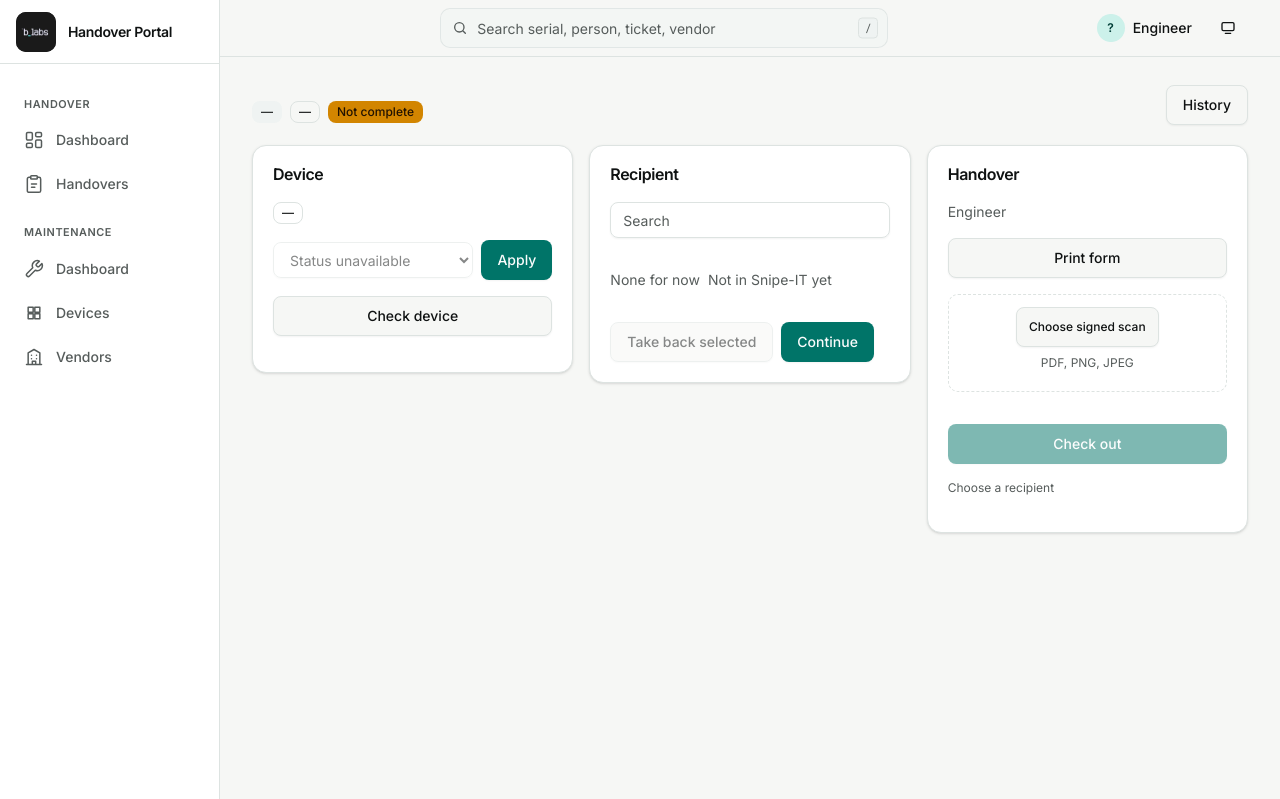
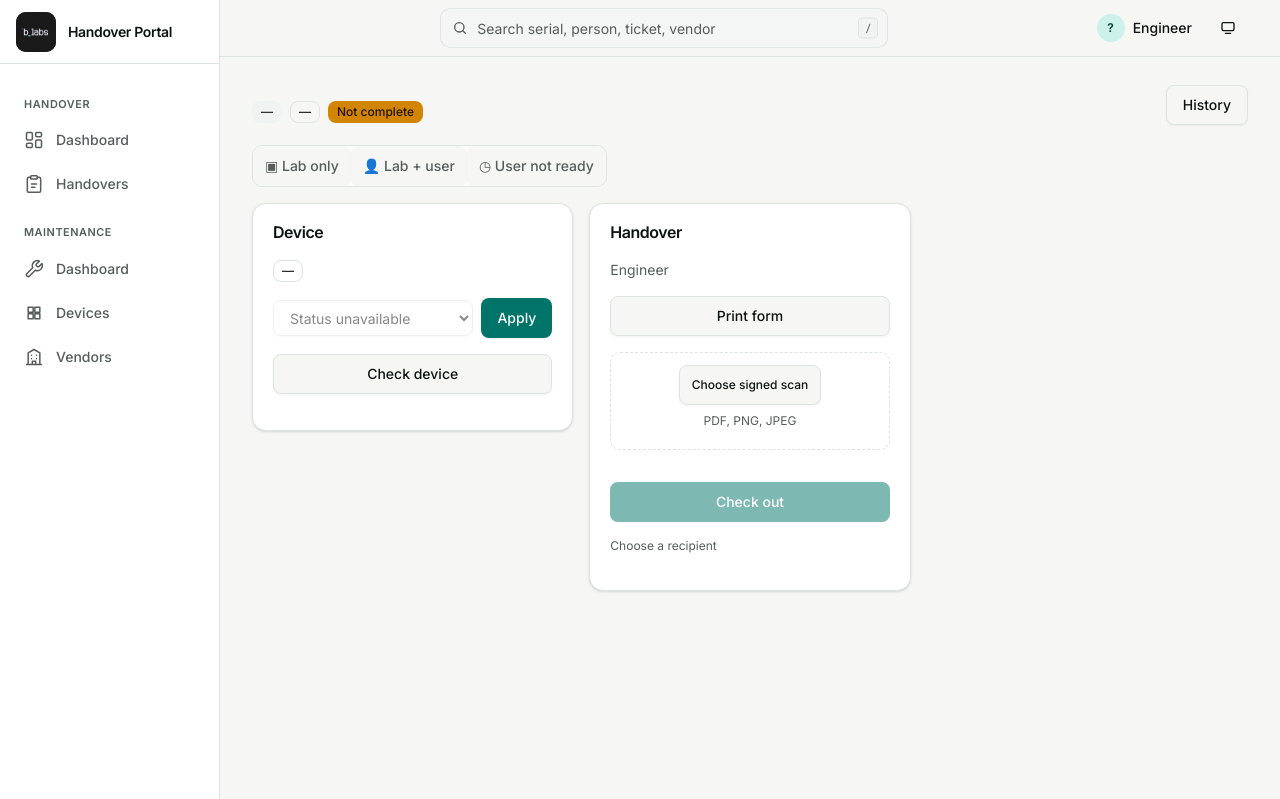
Before and after one commit to adelromany/auto-check-asset-management, a FastAPI app: template templates/handover_case.html in a window 1280 px wide. Shown: the top 799 px of the page. Run offline with FastAPI, Linux system fonts and the light colour scheme; the template is opened without the code that fills it, so the values that code supplies are empty; parts of the project's set-up code (start-up, migrations or seed data) failed here and were passed over.

Commit message:
part2 step4: choose and render handover types in the UI

```diff
--- a/static/js/handover-case.js
+++ b/static/js/handover-case.js
@@ -34,8 +34,25 @@
     return chip;
   }
 
+  function renderMode(data) {
+    document.querySelectorAll("[data-case-mode]").forEach(function (button) {
+      button.setAttribute("aria-pressed", button.getAttribute("data-case-mode") === data.mode ? "true" : "false");
+    });
+    var panels = {
+      "[data-device-panel]": true,
+      "[data-recipient-panel]": data.mode === "snipeit",
+      "[data-waiting-user-panel]": data.mode === "pending_user",
+      "[data-handover-panel]": data.mode !== "none",
+    };
+    Object.keys(panels).forEach(function (selector) {
+      var panel = document.querySelector(selector);
+      if (panel) panel.classList.toggle("hidden", !panels[selector]);
+    });
+  }
+
   function renderDetail(data) {
     detail = data;
+    renderMode(data);
     var outcome = document.querySelector("[data-case-outcome]");
     if (outcome) {
       outcome.textContent = outcomeLabel(data.outcome);
@@ -60,7 +77,7 @@
         missing.appendChild(portal.el("span", "badge badge-outline", part.replace(/_/g, " ")));
       });
     }
-    var canCheckout = data.recipient_mode === "snipeit" && !!data.recipient_snipeit_id;
+    var canCheckout = data.mode === "snipeit" && !!data.recipient_snipeit_id;
     var checkoutStage = (data.stages || []).find(function (stage) { return stage.stage === "checkout"; });
     var checkout = document.querySelector("[data-checkout]");
     var reason = document.querySelector("[data-checkout-reason]");
@@ -142,7 +159,8 @@
       pick.addEventListener("click", function () {
         portal.setBusy(row, true);
         portal.apiJson(base + "/recipient", { method: "POST", body: JSON.stringify({ mode: "snipeit", user_id: candidate.id }) })
-          .then(loadDetail).catch(function (error) { portal.setBusy(row, false); portal.toast(error.message, "error"); });
+          .then(function (data) { renderDetail(data); loadRecipientItems(); })
+          .catch(function (error) { portal.setBusy(row, false); portal.toast(error.message, "error"); });
       });
       row.appendChild(pick);
       results.appendChild(row);
@@ -150,7 +168,12 @@
   }
 
   function loadRecipientItems() {
-    if (!detail || detail.recipient_mode !== "snipeit") return;
+    if (!detail || detail.mode !== "snipeit") {
+      items = [];
+      var emptyHost = document.querySelector("[data-recipient-items]");
+      if (emptyHost) emptyHost.textContent = "";
+      return;
+    }
     portal.request(base + "/recipient/items").then(function (data) {
       items = data || [];
       var host = document.querySelector("[data-recipient-items]");
@@ -218,18 +241,13 @@
       if (window.syncFlow) window.syncFlow.open({ handoverId: caseId, expectedSerial: document.body.getAttribute("data-case-serial") });
       else portal.toast("Device check is unavailable.", "error");
     }
-    if (target.closest("[data-recipient-none]")) {
-      portal.apiJson(base + "/recipient", { method: "POST", body: JSON.stringify({ mode: "none" }) })
-        .then(loadDetail).catch(function (error) { portal.toast(error.message, "error"); });
-    }
-    if (target.closest("[data-recipient-external]")) {
-      document.querySelector("[data-recipient-external-fields]").classList.remove("hidden");
-    }
-    if (target.closest("[data-recipient-save]")) {
-      var name = document.querySelector("[data-recipient-name]").value.trim();
-      var email = document.querySelector("[data-recipient-email]").value.trim();
-      portal.apiJson(base + "/recipient", { method: "POST", body: JSON.stringify({ mode: "not_in_snipeit", name: name, email: email }) })
-        .then(loadDetail).catch(function (error) { portal.toast(error.message, "error"); });
+    var modeButton = target.closest("[data-case-mode]");
+    if (modeButton) {
+      portal.apiJson(base + "/mode", {
+        method: "POST",
+        body: JSON.stringify({ mode: modeButton.getAttribute("data-case-mode") }),
+      }).then(function (data) { renderDetail(data); loadRecipientItems(); })
+        .catch(function (error) { portal.toast(error.message, "error"); });
     }
     if (target.closest("[data-take-back-selected]")) {
       var selected = Array.prototype.slice.call(document.querySelectorAll("[data-take-back]:checked")).map(function (node) { return Number(node.value); });
--- a/static/js/shell.js
+++ b/static/js/shell.js
@@ -323,9 +323,38 @@
     var priority = null;
     var notes = null;
     var engineer = null;
-    var actions = portal.formActions("Register");
+    var actions = portal.formActions(isMaintenance ? "Register" : "Start");
+    var selectedMode = null;
     form.appendChild(portal.field("Serial", serial, isMaintenance ? "The device that needs repair" : "The device leaving or returning"));
     form.appendChild(match);
+    if (!isMaintenance) {
+      var modes = portal.el("div", "case-mode-choices");
+      modes.setAttribute("role", "group");
+      modes.setAttribute("aria-label", "Handover type");
+      [
+        { mode: "none", label: "Lab only", icon: "▣" },
+        { mode: "snipeit", label: "Lab + user", icon: "👤" },
+        { mode: "pending_user", label: "User not ready", icon: "◷" },
+      ].forEach(function (item) {
+        var choice = portal.actionButton("", "btn btn-outline mode-choice");
+        choice.setAttribute("data-new-mode", item.mode);
+        choice.setAttribute("aria-pressed", "false");
+        var icon = portal.el("span", "mode-choice-icon", item.icon);
+        icon.setAttribute("aria-hidden", "true");
+        choice.appendChild(icon);
+        choice.appendChild(portal.el("span", "", item.label));
+        choice.addEventListener("click", function () {
+          selectedMode = item.mode;
+          modes.querySelectorAll("[data-new-mode]").forEach(function (button) {
+            button.setAttribute("aria-pressed", button === choice ? "true" : "false");
+          });
+          actions.__primary.disabled = false;
+        });
+        modes.appendChild(choice);
+      });
+      form.appendChild(modes);
+      actions.__primary.disabled = true;
+    }
     if (isMaintenance) {
       issue = portal.el("textarea", "input");
       issue.name = "reported_issue";
@@ -390,6 +419,7 @@
         kind: kind,
       };
       if (ticket.value.trim()) payload.ticket_ref = ticket.value.trim();
+      if (!isMaintenance) payload.mode = selectedMode;
       portal.apiJson("/api/handovers", { method: "POST", body: JSON.stringify(payload) })
         .then(function (created) {
           createdCase = created;
--- a/templates/handover_case.html
+++ b/templates/handover_case.html
@@ -13,8 +13,13 @@
   </div>
   <a href="/handovers/{{ handover.id }}/history" class="btn btn-outline">History</a>
 </header>
+<div class="segmented case-mode-control" role="group" aria-label="Handover type">
+  <button type="button" class="btn btn-outline" data-case-mode="none" aria-pressed="{{ 'true' if handover.recipient_mode == 'none' else 'false' }}">▣ Lab only</button>
+  <button type="button" class="btn btn-outline" data-case-mode="snipeit" aria-pressed="{{ 'true' if handover.recipient_mode in (none, 'snipeit') else 'false' }}">👤 Lab + user</button>
+  <button type="button" class="btn btn-outline" data-case-mode="pending_user" aria-pressed="{{ 'true' if handover.recipient_mode in ('pending_user', 'not_in_snipeit') else 'false' }}">◷ User not ready</button>
+</div>
 <div class="handover-panels">
-  <section class="card handover-panel" aria-labelledby="device-title">
+  <section class="card handover-panel" data-device-panel aria-labelledby="device-title">
     <div class="card-header"><h2 class="card-title" id="device-title">Device</h2></div>
     <div class="card-content stack">
       <div class="case-chips"><span class="badge badge-outline" data-device-status>—</span></div>
@@ -51,18 +56,12 @@
       </div>
     </div>
   </section>
-  <section class="card handover-panel" aria-labelledby="recipient-title">
+  <section class="card handover-panel{% if handover.recipient_mode not in (none, 'snipeit') %} hidden{% endif %}" data-recipient-panel aria-labelledby="recipient-title">
     <div class="card-header"><h2 class="card-title" id="recipient-title">Recipient</h2></div>
     <div class="card-content stack">
       <label class="sr-only" for="recipient-search">Search recipient</label>
       <input id="recipient-search" class="input" data-recipient-search placeholder="Search" autocomplete="off">
       <div class="recipient-results" data-recipient-results></div>
-      <div class="button-row"><button type="button" class="link-quiet" data-recipient-none>None for now</button><button type="button" class="link-quiet" data-recipient-external>Not in Snipe-IT yet</button></div>
-      <div class="stack-sm hidden" data-recipient-external-fields>
-        <input class="input" data-recipient-name placeholder="Name" aria-label="Recipient name">
-        <input class="input" type="email" data-recipient-email placeholder="Email" aria-label="Recipient email">
-        <button type="button" class="btn btn-default" data-recipient-save>Save</button>
-      </div>
       <div class="recipient-card {% if not (handover.recipient_snipeit_name or handover.recipient_free_name or handover.recipient_snipeit_username) %}hidden{% endif %}" data-recipient-card>
         <strong>{{ handover.recipient_snipeit_name or handover.recipient_free_name or handover.recipient_snipeit_username or 'No recipient' }}</strong>
         <div class="muted">{{ handover.recipient_snipeit_email or handover.recipient_free_email or '' }}</div>
@@ -74,7 +73,11 @@
       </div>
     </div>
   </section>
-  <section class="card handover-panel" aria-labelledby="handover-title">
+  <section class="card handover-panel{% if handover.recipient_mode not in ('pending_user', 'not_in_snipeit') %} hidden{% endif %}" data-waiting-user-panel aria-labelledby="waiting-user-title">
+    <div class="card-header"><h2 class="card-title" id="waiting-user-title">Waiting user</h2></div>
+    <div class="card-content"><span class="badge badge-secondary">Waiting user</span></div>
+  </section>
+  <section class="card handover-panel{% if handover.recipient_mode == 'none' %} hidden{% endif %}" data-handover-panel aria-labelledby="handover-title">
     <div class="card-header"><h2 class="card-title" id="handover-title">Handover</h2></div>
     <div class="card-content stack">
       <div class="fact"><dt>Engineer</dt><dd data-engineer>{{ handover.engineer_name or handover.engineer_email }}</dd></div>
```
Also changed, not shown: static/js/dashboard.js (+1 -33 lines), styles/app.css (+6 -1 lines), tests/test_case_board_visual.py (+3 -3 lines), tests/test_phase05_ui.py (+12 -7 lines), static/css/app.css.
